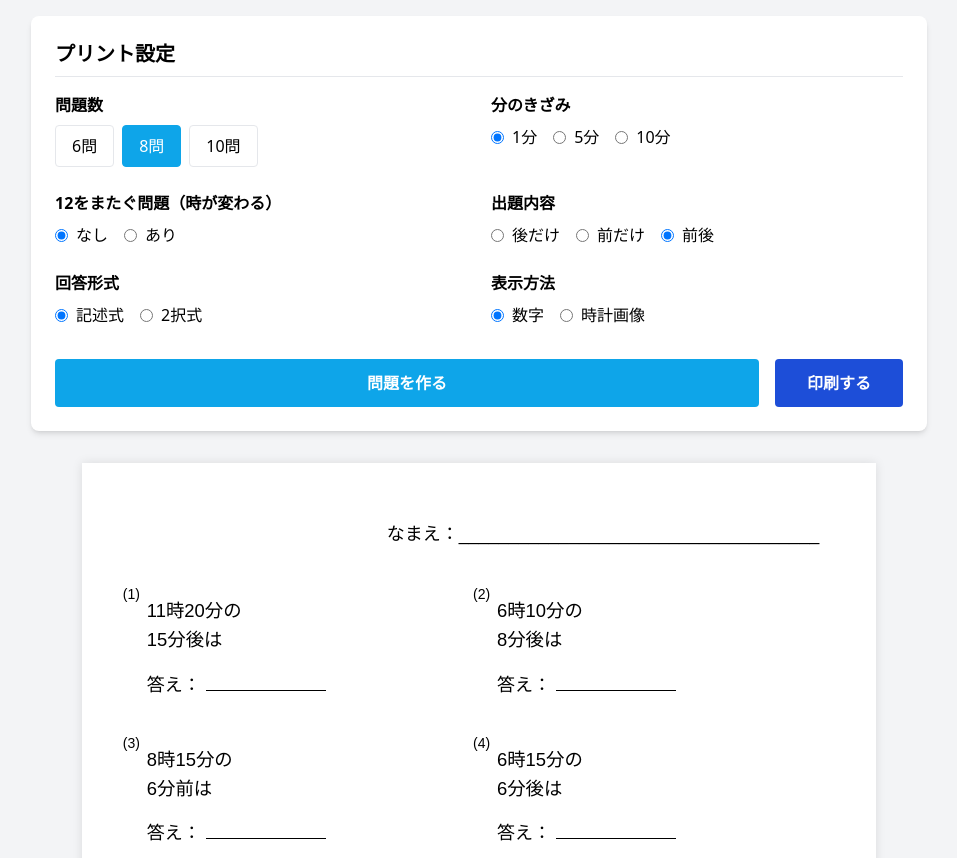
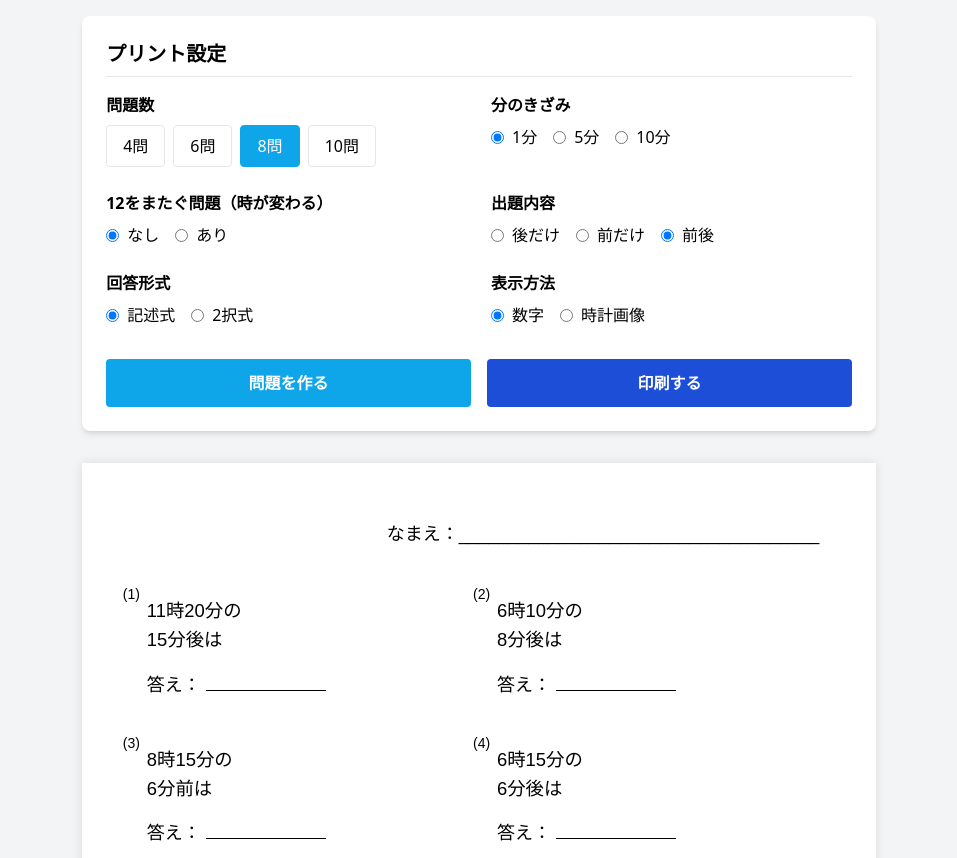
Before and after one commit to sorafjah/nanpunngo, a plain HTML site: page index.html in a window 1280 px wide. Shown: the top 858 px of the page, without its empty margins (161-1118 px from the left). Drawn offline with nearby package versions, Linux system fonts and the light colour scheme.

Commit message:
Update title and layout for print settings

```diff
--- a/index.html
+++ b/index.html
@@ -3,7 +3,7 @@
 <head>
     <meta charset="UTF-8">
     <meta name="viewport" content="width=device-width, initial-scale=1.0">
-    <title>何分前・何分後</title>
+    <title>何分前・何分後プリントメーカー</title>
     <script src="https://cdn.tailwindcss.com"></script>
     <style>
         @media print {
@@ -59,13 +59,17 @@
 <body class="bg-gray-100 p-4">
 
     <!-- 設定パネル -->
-    <div class="no-print max-w-4xl mx-auto bg-white p-6 rounded-lg shadow-md mb-8">
+    <div class="no-print max-w-[210mm] mx-auto bg-white p-6 rounded-lg shadow-md mb-8">
         <h1 class="text-xl font-bold mb-4 border-b pb-2">プリント設定</h1>
 
         <div class="grid grid-cols-1 md:grid-cols-2 gap-6">
             <div>
                 <label class="block font-bold mb-2">問題数</label>
                 <div class="flex flex-wrap gap-2">
+                    <label class="inline-flex items-center cursor-pointer">
+                        <input type="radio" name="qCount" value="4" class="hidden peer">
+                        <span class="px-4 py-2 border rounded hover:bg-gray-50 transition-colors">4問</span>
+                    </label>
                     <label class="inline-flex items-center cursor-pointer">
                         <input type="radio" name="qCount" value="6" class="hidden peer">
                         <span class="px-4 py-2 border rounded hover:bg-gray-50 transition-colors">6問</span>
@@ -128,7 +132,7 @@
             <button onclick="generateWorksheet()" class="flex-1 bg-sky-500 text-white font-bold py-3 rounded hover:bg-sky-600 transition">
                 問題を作る
             </button>
-            <button onclick="window.print()" class="bg-blue-700 text-white font-bold py-3 px-8 rounded hover:bg-blue-800 transition">
+            <button onclick="window.print()" class="flex-1 bg-blue-700 text-white font-bold py-3 rounded hover:bg-blue-800 transition">
                 印刷する
             </button>
         </div>
```
